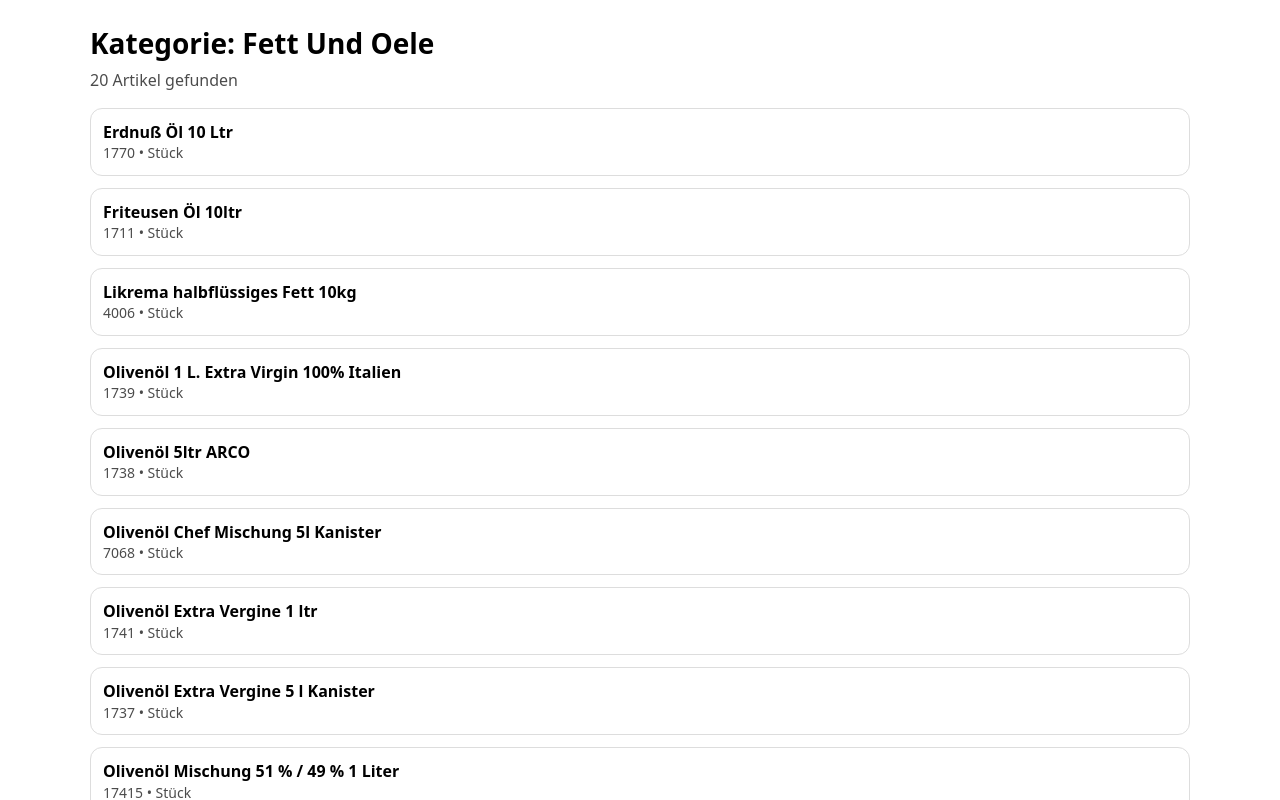
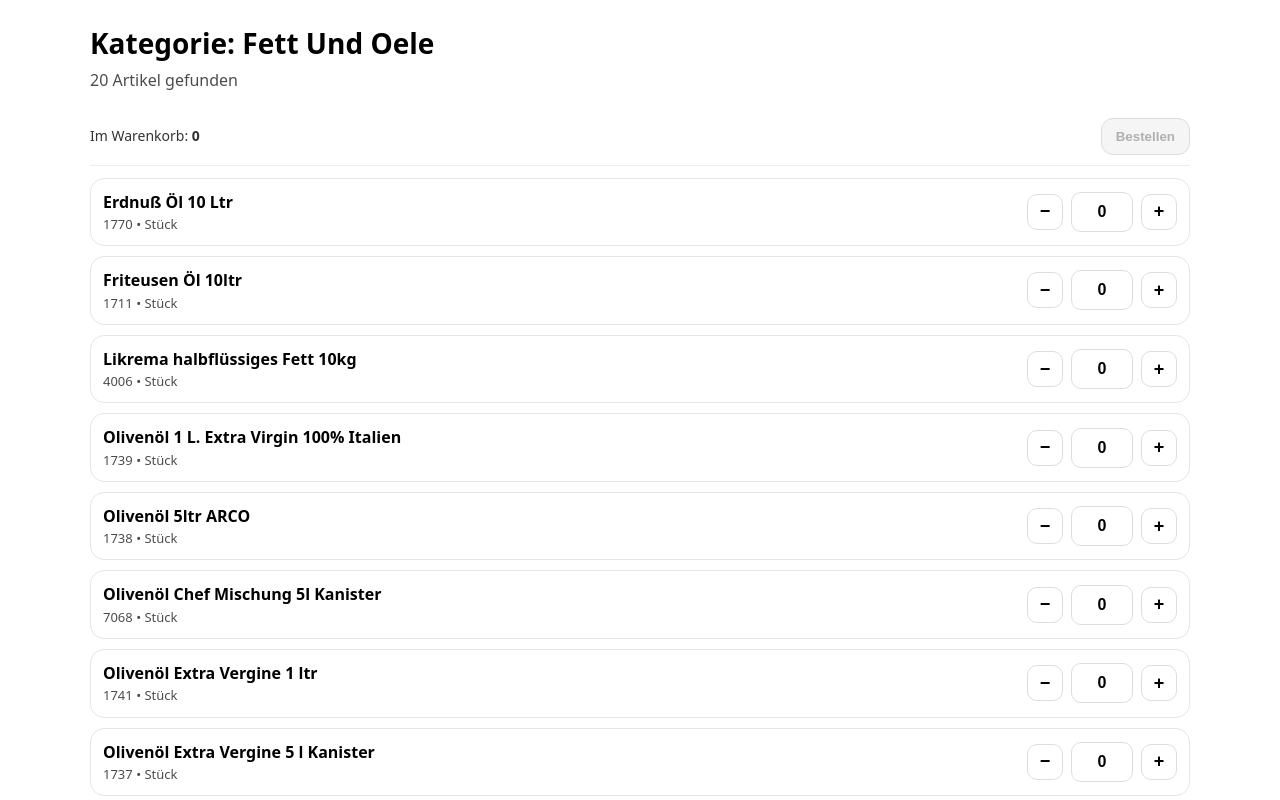
Before and after one commit to WebersOelmuehle/webers-bestellapp3, a Next.js app: page /kategorie/fett-und-oele in a window 1280 px wide. Shown: the top 800 px of the page. Built offline with nearby package versions, Linux system fonts and the light colour scheme.

Commit message:
Update CategoryClient.tsx

```diff
--- a/app/kategorie/[slug]/CategoryClient.tsx
+++ b/app/kategorie/[slug]/CategoryClient.tsx
@@ -1,4 +1,7 @@
 "use client";
+
+import { useMemo, useState } from "react";
+import OrderForm from "./OrderForm";
 
 type Article = {
   artikelnummer: string;
@@ -8,25 +11,268 @@ type Article = {
   bild_url?: string;
 };
 
-export default function CategoryClient({ items }: { items: Article[] }) {
+type Props = {
+  items: Article[];
+};
+
+type CartItem = {
+  artikelnummer: string;
+  name: string;
+  einheit?: string;
+  qty: number;
+};
+
+export default function CategoryClient({ items }: Props) {
+  const [cart, setCart] = useState<Record<string, CartItem>>({});
+  const [open, setOpen] = useState(false);
+
+  const cartItems = useMemo(() => Object.values(cart), [cart]);
+  const cartCount = useMemo(
+    () => cartItems.reduce((sum, it) => sum + (it.qty || 0), 0),
+    [cartItems]
+  );
+
+  function addOne(a: Article) {
+    setCart((prev) => {
+      const cur = prev[a.artikelnummer];
+      const nextQty = (cur?.qty ?? 0) + 1;
+      return {
+        ...prev,
+        [a.artikelnummer]: {
+          artikelnummer: a.artikelnummer,
+          name: a.name,
+          einheit: a.einheit,
+          qty: nextQty,
+        },
+      };
+    });
+  }
+
+  function removeOne(a: Article) {
+    setCart((prev) => {
+      const cur = prev[a.artikelnummer];
+      const nextQty = (cur?.qty ?? 0) - 1;
+
+      if (!cur || nextQty <= 0) {
+        const copy = { ...prev };
+        delete copy[a.artikelnummer];
+        return copy;
+      }
+
+      return {
+        ...prev,
+        [a.artikelnummer]: { ...cur, qty: nextQty },
+      };
+    });
+  }
+
+  function setQty(a: Article, qty: number) {
+    const safe = Number.isFinite(qty) ? Math.max(0, Math.floor(qty)) : 0;
+    setCart((prev) => {
+      if (safe <= 0) {
+        const copy = { ...prev };
+        delete copy[a.artikelnummer];
+        return copy;
+      }
+      return {
+        ...prev,
+        [a.artikelnummer]: {
+          artikelnummer: a.artikelnummer,
+          name: a.name,
+          einheit: a.einheit,
+          qty: safe,
+        },
+      };
+    });
+  }
+
   return (
-    <div style={{ display: "grid", gap: 12 }}>
-      {items.map((a) => (
+    <div>
+      {/* Top-Leiste */}
+      <div
+        style={{
+          position: "sticky",
+          top: 0,
+          zIndex: 10,
+          background: "white",
+          borderBottom: "1px solid #eee",
+          padding: "10px 0",
+          marginBottom: 12,
+        }}
+      >
         <div
-          key={a.artikelnummer}
           style={{
-            border: "1px solid #ddd",
-            borderRadius: 12,
-            padding: 12,
+            display: "flex",
+            gap: 10,
+            alignItems: "center",
+            justifyContent: "space-between",
           }}
         >
-          <div style={{ fontWeight: 600 }}>{a.name}</div>
-          <div style={{ opacity: 0.7, fontSize: 14 }}>
-            {a.artikelnummer}
-            {a.einheit ? ` • ${a.einheit}` : ""}
+          <div style={{ fontSize: 14, opacity: 0.8 }}>
+            Im Warenkorb: <b>{cartCount}</b>
+          </div>
+
+          <button
+            onClick={() => setOpen(true)}
+            disabled={cartItems.length === 0}
+            style={{
+              padding: "10px 14px",
+              borderRadius: 12,
+              border: "1px solid #ddd",
+              background: cartItems.length === 0 ? "#f5f5f5" : "white",
+              cursor: cartItems.length === 0 ? "not-allowed" : "pointer",
+              fontWeight: 600,
+            }}
+          >
+            Bestellen
+          </button>
+        </div>
+      </div>
+
+      {/* Artikel-Liste */}
+      <div style={{ display: "grid", gap: 10 }}>
+        {items.map((a) => {
+          const inCart = cart[a.artikelnummer];
+          const qty = inCart?.qty ?? 0;
+
+          return (
+            <div
+              key={a.artikelnummer}
+              style={{
+                border: "1px solid #e5e5e5",
+                borderRadius: 14,
+                padding: 12,
+                display: "flex",
+                justifyContent: "space-between",
+                alignItems: "center",
+                gap: 12,
+              }}
+            >
+              {/* Linke Seite: Artikelinfo */}
+              <div style={{ minWidth: 0 }}>
+                <div style={{ fontWeight: 700, fontSize: 16 }}>{a.name}</div>
+                <div style={{ fontSize: 13, opacity: 0.7, marginTop: 2 }}>
+                  {a.artikelnummer}
+                  {a.einheit ? ` • ${a.einheit}` : ""}
+                </div>
+              </div>
+
+              {/* Rechte Seite: Mengenwahl */}
+              <div style={{ display: "flex", alignItems: "center", gap: 8 }}>
+                <button
+                  onClick={() => removeOne(a)}
+                  style={{
+                    width: 36,
+                    height: 36,
+                    borderRadius: 10,
+                    border: "1px solid #ddd",
+                    background: "white",
+                    cursor: "pointer",
+                    fontSize: 18,
+                    fontWeight: 700,
+                  }}
+                  aria-label="minus"
+                >
+                  −
+                </button>
+
+                <input
+                  value={qty}
+                  onChange={(e) => setQty(a, Number(e.target.value))}
+                  inputMode="numeric"
+                  style={{
+                    width: 56,
+                    height: 36,
+                    textAlign: "center",
+                    borderRadius: 10,
+                    border: "1px solid #ddd",
+                    fontSize: 16,
+                    fontWeight: 700,
+                  }}
+                />
+
+                <button
+                  onClick={() => addOne(a)}
+                  style={{
+                    width: 36,
+                    height: 36,
+                    borderRadius: 10,
+                    border: "1px solid #ddd",
+                    background: "white",
+                    cursor: "pointer",
+                    fontSize: 18,
+                    fontWeight: 700,
+                  }}
+                  aria-label="plus"
+                >
+                  +
+                </button>
+              </div>
+            </div>
+          );
+        })}
+      </div>
+
+      {/* Bestell-Dialog */}
+      {open && (
+        <div
+          role="dialog"
+          aria-modal="true"
+          style={{
+            position: "fixed",
+            inset: 0,
+            background: "rgba(0,0,0,0.35)",
+            display: "flex",
+            alignItems: "center",
+            justifyContent: "center",
+            padding: 16,
+            zIndex: 50,
+          }}
+          onClick={() => setOpen(false)}
+        >
+          <div
+            style={{
+              width: "min(720px, 100%)",
+              background: "white",
+              borderRadius: 16,
+              border: "1px solid #ddd",
+              padding: 14,
+            }}
+            onClick={(e) => e.stopPropagation()}
+          >
+            <div
+              style={{
+                display: "flex",
+                alignItems: "center",
+                justifyContent: "space-between",
+                gap: 12,
+                marginBottom: 10,
+              }}
+            >
+              <div style={{ fontWeight: 800, fontSize: 18 }}>Bestellung</div>
+              <button
+                onClick={() => setOpen(false)}
+                style={{
+                  border: "1px solid #ddd",
+                  background: "white",
+                  borderRadius: 10,
+                  padding: "8px 10px",
+                  cursor: "pointer",
+                  fontWeight: 700,
+                }}
+              >
+                X
+              </button>
+            </div>
+
+            <OrderForm
+              items={cartItems}
+              onClear={() => setCart({})}
+              onClose={() => setOpen(false)}
+            />
           </div>
         </div>
-      ))}
+      )}
     </div>
   );
 }
```
